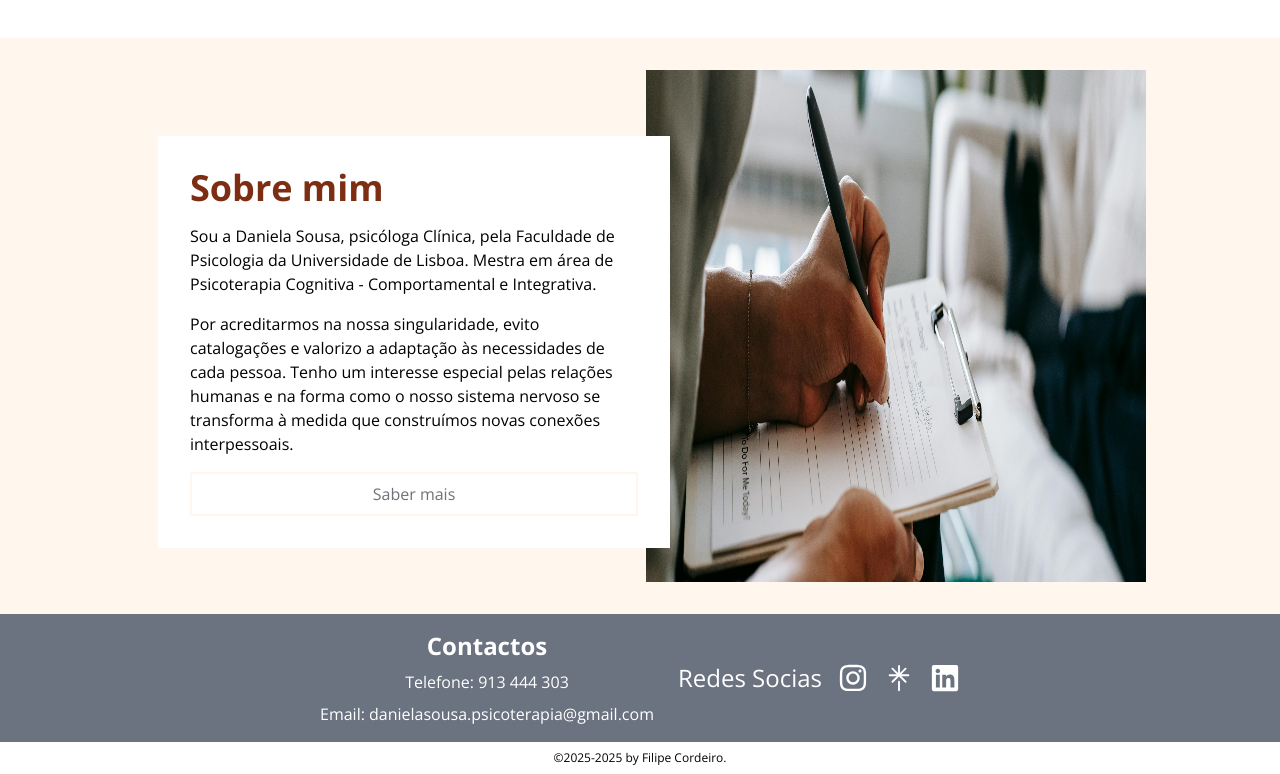
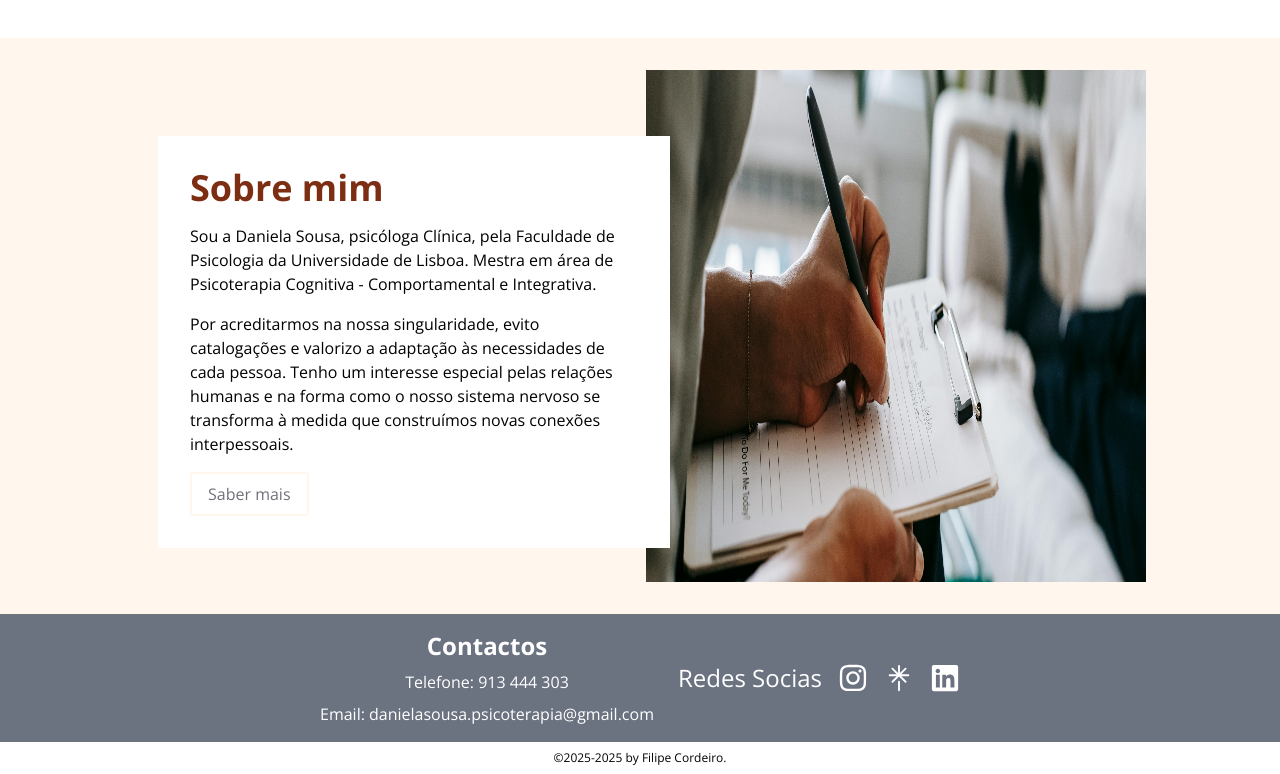
Before and after one commit to DeleteMind/site_psicologa, a Next.js app in the folder daniela-app/: page / in a window 1280 px wide. Shown: the part 503-1277 px from the top of the page. Built offline with nearby package versions, Linux system fonts and the light colour scheme.

Commit message:
change_button_SobreMim

```diff
--- a/daniela-app/app/page.tsx
+++ b/daniela-app/app/page.tsx
@@ -26,7 +26,7 @@ export default function Home() {
           <h1 className="text-orange-900 font-bold text-4xl">Sobre mim</h1>
           <p>Sou a Daniela Sousa, psicóloga Clínica, pela Faculdade de Psicologia da Universidade de Lisboa. Mestra em área de Psicoterapia Cognitiva - Comportamental e Integrativa.</p>
           <p>Por acreditarmos na nossa singularidade, evito catalogações e valorizo a adaptação às necessidades de cada pessoa. Tenho um interesse especial pelas relações humanas e na forma como o nosso sistema nervoso se transforma à medida que construímos novas conexões interpessoais.</p>
-          <button className=" mt-auto text-zinc-500 border-2 border-orange-50 px-4 py-2 rounded-sm  hover:bg-orange-50 hover:text-orange-900">Saber mais</button>
+          <button className="mt-auto lg:self-start text-zinc-500 border-2 border-orange-50 py-2 px-4 rounded-sm  hover:bg-orange-50 hover:text-orange-900">Saber mais</button>
         </div>
         <Image
           className=""
```
